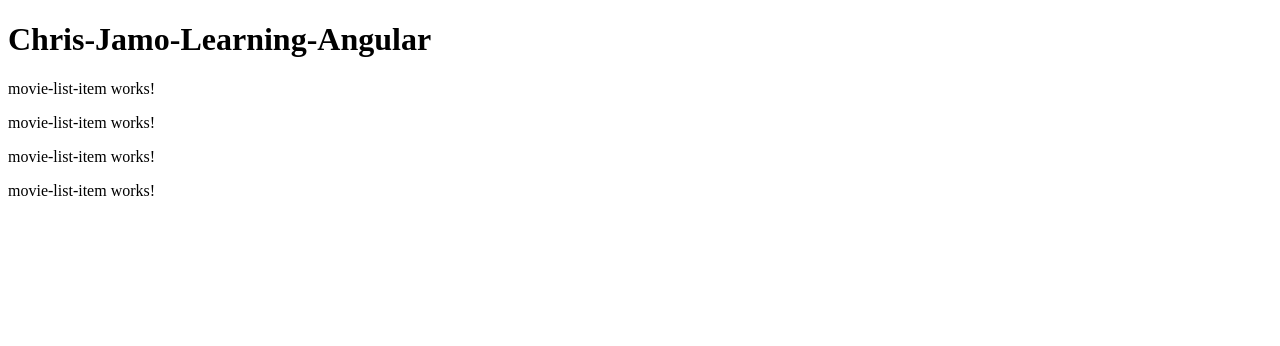
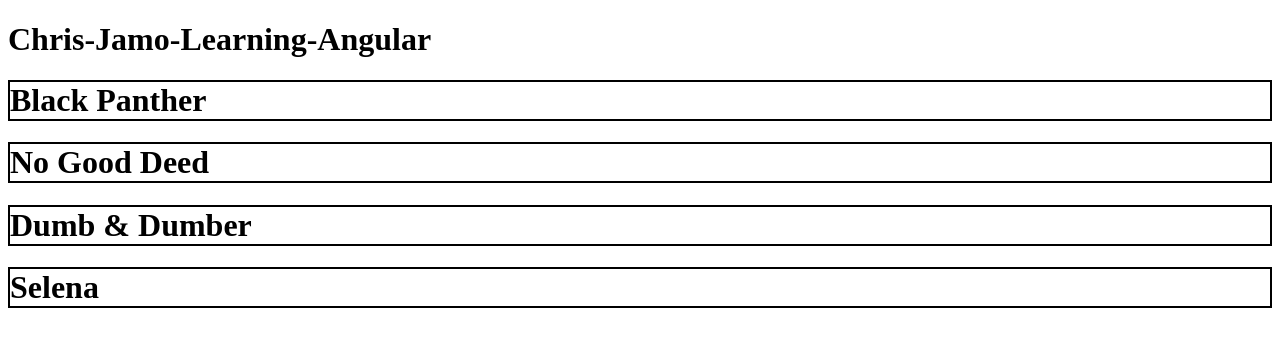
Before and after one commit to W0685475/Chris-Jamo-Learning-Angular, an Angular app: page / in a window 1280 px wide. Shown: the top 346 px of the page. Built offline with nearby package versions, Linux system fonts and the light colour scheme.

Commit message:
Changed HTML In My List Item Component.

```diff
--- a/src/app/movie-list-item/movie-list-item.component.html
+++ b/src/app/movie-list-item/movie-list-item.component.html
@@ -1 +1 @@
-<p>movie-list-item works!</p>
+<h1 style="border: 2px solid black">{{movieListItem?.title}}</h1>
```
